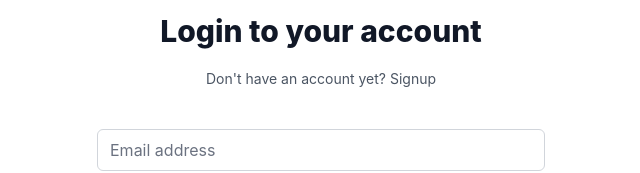
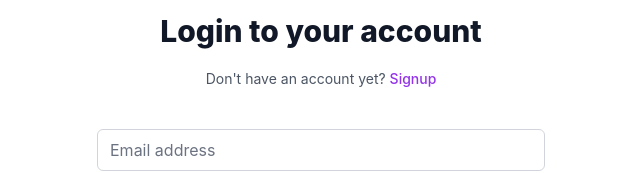
Before and after one commit to xWermuth/fitness-tracker, a Next.js app in the folder client/: page /auth/Login in a window 1280 px wide. Shown: the part 147-320 px from the top of the page, without its empty margins (319-959 px from the left). Built offline with nearby package versions, Linux system fonts and the light colour scheme.

Commit message:
Updated paths

```diff
--- a/client/components/auth/AuthHeader.tsx
+++ b/client/components/auth/AuthHeader.tsx
@@ -1,5 +1,5 @@
-import Link from "next/link";
-import React from "react";
+import React from 'react';
+import Link from '../routes/Link';
 
 interface AuthHeaderProps {
   heading: string;
@@ -8,12 +8,7 @@ interface AuthHeaderProps {
   linkUrl?: string;
 }
 
-const AuthHeader: React.FC<AuthHeaderProps> = ({
-  heading,
-  paragraph,
-  linkName,
-  linkUrl = "#",
-}) => {
+const AuthHeader: React.FC<AuthHeaderProps> = ({ heading, paragraph, linkName, linkUrl = '#' }) => {
   return (
     <div className="mb-10">
       <div className="flex justify-center">
@@ -23,15 +18,10 @@ const AuthHeader: React.FC<AuthHeaderProps> = ({
           src="https://ik.imagekit.io/pibjyepn7p9/Lilac_Navy_Simple_Line_Business_Logo_CGktk8RHK.png?ik-sdk-version=javascript-1.4.3&updatedAt=1649962071315"
         />
       </div>
-      <h2 className="mt-6 text-center text-3xl font-extrabold text-gray-900">
-        {heading}
-      </h2>
+      <h2 className="mt-6 text-center text-3xl font-extrabold text-gray-900">{heading}</h2>
       <p className="text-center text-sm text-gray-600 mt-5">
-        {paragraph}{" "}
-        <Link
-          href={linkUrl}
-          className="font-medium text-purple-600 hover:text-purple-500"
-        >
+        {paragraph}{' '}
+        <Link href={linkUrl} className="font-medium text-purple-600 hover:text-purple-500">
           {linkName}
         </Link>
       </p>
--- a/client/pages/auth/Login.tsx
+++ b/client/pages/auth/Login.tsx
@@ -1,45 +1,41 @@
-import { useRouter } from "next/router";
-import React, { useCallback, useState } from "react";
-import { signin } from "../../api/auth";
-import ErrorAlert from "../../components/alert/ErrorAlert";
-import AuthHeader from "../../components/auth/AuthHeader";
-import AuthInput from "../../components/auth/AuthInput";
-import FormAction from "../../components/auth/FormAction";
-import FormExtra from "../../components/auth/FormExtra";
-import { LoginBody, loginFields } from "../../utils/auth.utils";
+import { useRouter } from 'next/router';
+import React, { useCallback, useState } from 'react';
+import { signin } from '../../api/auth';
+import ErrorAlert from '../../components/alert/ErrorAlert';
+import AuthHeader from '../../components/auth/AuthHeader';
+import AuthInput from '../../components/auth/AuthInput';
+import FormAction from '../../components/auth/FormAction';
+import FormExtra from '../../components/auth/FormExtra';
+import { paths } from '../../utils';
+import { LoginBody, loginFields } from '../../utils/auth.utils';
 
 const fields = loginFields;
 
 const Login: React.FC = () => {
   const { push } = useRouter();
-  const [err, setErr] = useState("");
+  const [err, setErr] = useState('');
   const [loading, setLoading] = useState(false);
   const [loginState, setLoginState] = useState<LoginBody>(() =>
-    fields.reduce<LoginBody>(
-      (acc, field) => ({ ...acc, [field.id]: "" }),
-      {} as LoginBody
-    )
+    fields.reduce<LoginBody>((acc, field) => ({ ...acc, [field.id]: '' }), {} as LoginBody),
   );
 
   const handleChange = useCallback((e: React.ChangeEvent<HTMLInputElement>) => {
-    setErr("");
+    setErr('');
     setLoginState((prev) => ({ ...prev, [e.target.id]: e.target.value }));
   }, []);
 
   const handleSubmit = useCallback(
-    (
-      e: React.FormEvent<HTMLButtonElement> | React.FormEvent<HTMLFormElement>
-    ) => {
+    (e: React.FormEvent<HTMLButtonElement> | React.FormEvent<HTMLFormElement>) => {
       e.preventDefault();
       setLoading(true);
       signin(loginState)
         .then(() => {
-          push("/");
+          push('/');
         })
         .catch((err) => setErr(err.response.data.message))
         .finally(() => setLoading(false));
     },
-    [loginState, push]
+    [loginState, push],
   );
 
   return (
@@ -48,7 +44,7 @@ const Login: React.FC = () => {
         heading="Login to your account"
         paragraph="Don't have an account yet? "
         linkName="Signup"
-        linkUrl="/auth/signup"
+        linkUrl={paths.SIGNUP}
       />
 
       <form className="mt-8 space-y-6" onSubmit={handleSubmit}>
@@ -70,11 +66,7 @@ const Login: React.FC = () => {
         </div>
 
         <FormExtra />
-        <FormAction
-          loading={loading}
-          handleSubmit={handleSubmit}
-          text="Login"
-        />
+        <FormAction loading={loading} handleSubmit={handleSubmit} text="Login" />
         {err && <ErrorAlert msg={err} className="w-full" />}
       </form>
     </div>
--- a/client/pages/auth/Signup.tsx
+++ b/client/pages/auth/Signup.tsx
@@ -5,6 +5,7 @@ import ErrorAlert from '../../components/alert/ErrorAlert';
 import AuthHeader from '../../components/auth/AuthHeader';
 import AuthInput from '../../components/auth/AuthInput';
 import FormAction from '../../components/auth/FormAction';
+import { paths } from '../../utils';
 import { LoginBody, SignupBody, signupFields } from '../../utils/auth.utils';
 
 const fields = signupFields;
@@ -38,7 +39,7 @@ const Signup: React.FC = () => {
 
   return (
     <div className="max-w-md h-full mx-auto py-20">
-      <AuthHeader heading="Login to your account" paragraph="Already have an account? " linkName="Login" linkUrl="/auth/login" />
+      <AuthHeader heading="Login to your account" paragraph="Already have an account? " linkName="Login" linkUrl={paths.LOGIN} />
 
       <form className="mt-8 space-y-6" onSubmit={handleSubmit}>
         <div className="relative">
```
